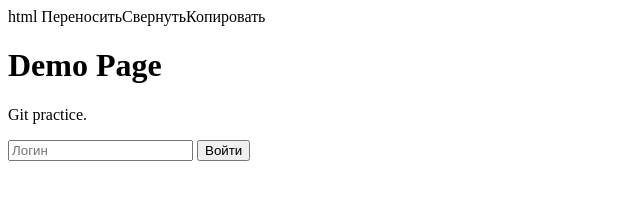
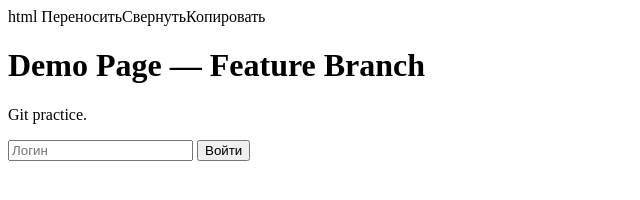
Before and after one commit to sofistomka-wq/project-demo, a plain HTML site: page src/index.html in a window 1280 px wide. Shown: the whole page, without its empty margins (0-640 px from the left). Drawn offline with Linux system fonts and the light colour scheme.

Commit message:
Обновить заголовок в feature

```diff
--- a/src/index.html
+++ b/src/index.html
@@ -1,6 +1,6 @@
 html
 ПереноситьСвернутьКопировать
-<h1>Demo Page</h1>
+<h1>Demo Page — Feature Branch</h1>
 <p>Git practice.</p>
 <form>
 <input type="text" placeholder="Логин">
```
